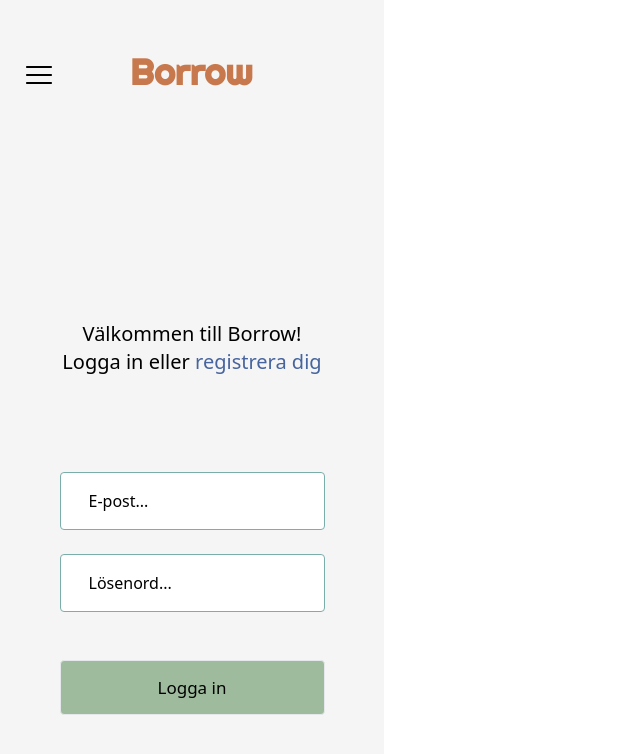
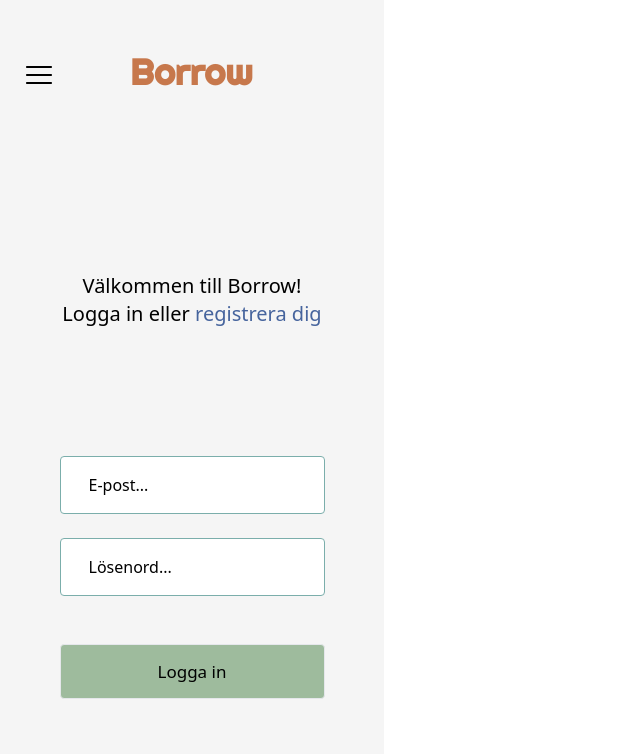
Before and after one commit to Guido-Pierri/borrow-app, a Next.js app: page /login in a window 1280 px wide. Shown: the top 754 px of the page, without its empty margins (0-640 px from the left). Built offline with nearby package versions, Linux system fonts and the light colour scheme.

Commit message:
details done

```diff
--- a/p-components/logIn.tsx
+++ b/p-components/logIn.tsx
@@ -34,8 +34,8 @@ function LogIn() {
 
   return (
     <div className=" flex items-center justify-center text-center font-sans bg-[#F5F5F5] h-screen">
-      <div>
-        <div>
+      <div className="pb-16">
+        <div className="pb-8">
           <Link href={"/"}>
             <h1 className="text-xl font-[500] text-black">
               Välkommen till Borrow!
@@ -48,30 +48,6 @@ function LogIn() {
         </div>
         <br />
         <br />
-        {/*<div className=" justify-center ml-2 mt-12 ">
-          <div className="border-[#7BAEAB] border w-[265px] py-4 my-3">
-            <a href={"/"}>
-              <div className="mx-5 text-3xl outline-blue-500 flex flex-row ">
-                <FcGoogle />
-                <p className=" text-base ml-4 text-black">
-                  Fortsätt med Google
-                </p>
-              </div>
-            </a>
-          </div>
-          <div className="border-[#7BAEAB] border w-[265px] py-4">
-            <a href={"/"}>
-              <div className="mx-5 text-3xl text-[#46649D] flex flex-row  ">
-                <BsFacebook />
-                <p className="text-base text-black ml-4">
-                  Fortsätt med Facebook
-                </p>
-              </div>
-            </a>
-          </div>
-        </div>
-        <p className="mt-12">eller logga in med</p>*/}
-
         <form
           onSubmit={handleAndValidation}
           className=" my-12 border-[#7BAEAB]"
```
